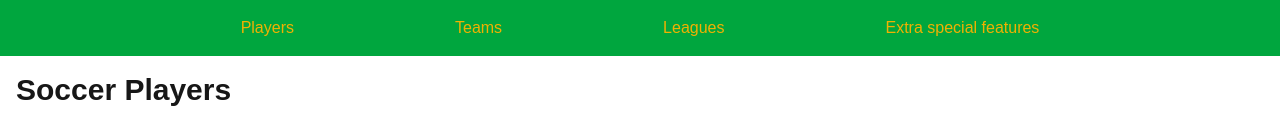
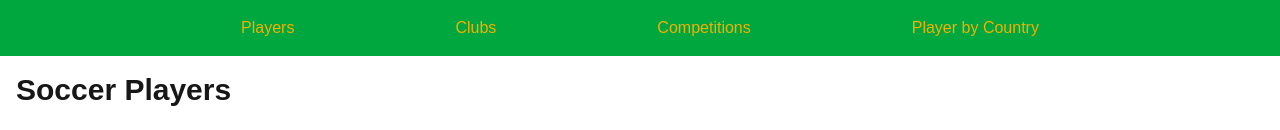
Before and after one commit to lightsara/soccer_stats, a Next.js app in the folder soccerbb/: page / in a window 1280 px wide. Shown: the top 130 px of the page. Built offline with nearby package versions, Linux system fonts and the light colour scheme.

Commit message:
Updated Navbar

```diff
--- a/soccerbb/app/components/Navbar.tsx
+++ b/soccerbb/app/components/Navbar.tsx
@@ -11,15 +11,15 @@ const Navbar: React.FC = () => {
         </li>
         <Separator orientation="vertical" />
         <li>
-          <Link href="/teams" className="hover:underline">Teams</Link>
+          <Link href="/teams" className="hover:underline">Clubs</Link>
         </li>
         <Separator orientation="vertical" />
         <li>
-          <Link href="/leagues" className="hover:underline">Leagues</Link>
+          <Link href="/leagues" className="hover:underline">Competitions</Link>
         </li>
         <Separator orientation="vertical" />
         <li>
-          <Link href="/extras" className="hover:underline">Extra special features</Link>
+          <Link href="/extras" className="hover:underline"> Player by Country </Link>
         </li>
       </ul>
       </nav>
```
